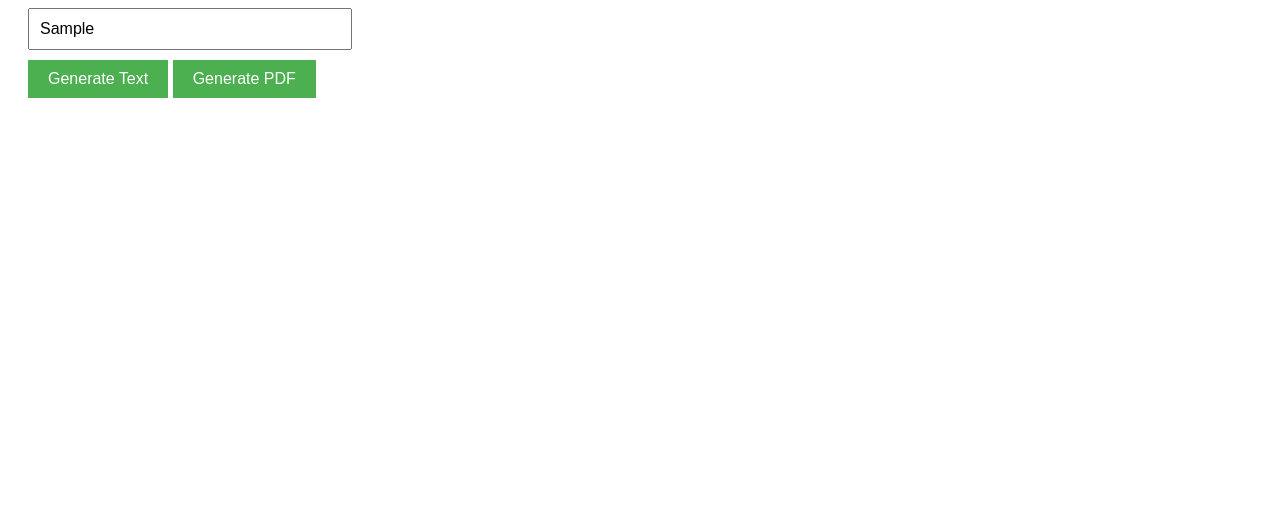
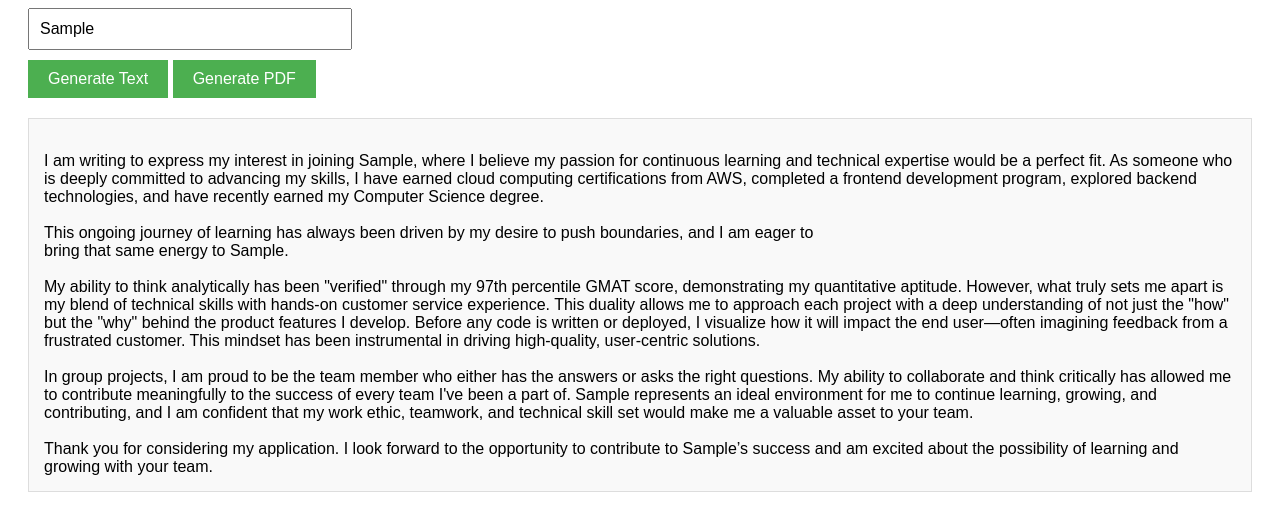
Before and after one commit to taranveersingh93/coverLetter, a website: page public/index.html in a window 1280 px wide. Both pictures are taken after typing "Sample" into the empty fields and a click on the button "Generate Text". Shown: the part 128-658 px from the top of the page. Drawn offline with Linux system fonts and the light colour scheme.

Commit message:
Add query selector for company name

```diff
--- a/public/index.html
+++ b/public/index.html
@@ -52,6 +52,7 @@
 
 	<script>
 		document.getElementById("generateTextBtn").addEventListener("click", async function () {
+			const companyName = document.querySelector("#company_name").value;
 			const coverText = `
 I am writing to express my interest in joining ${companyName}, where I believe my passion for continuous learning and technical expertise would be a perfect fit. As someone who is deeply committed to advancing my skills, I have earned cloud computing certifications from AWS, completed a frontend development program, explored backend technologies, and have recently earned my Computer Science degree.
 
```
